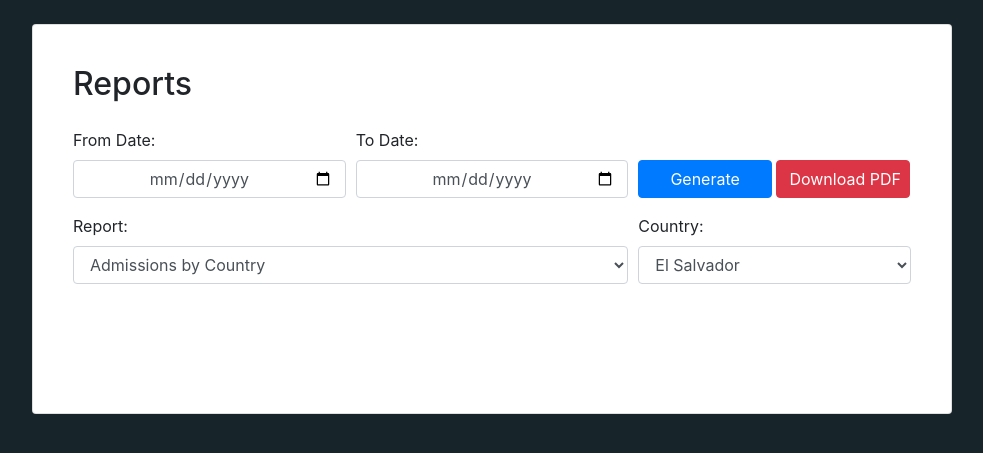
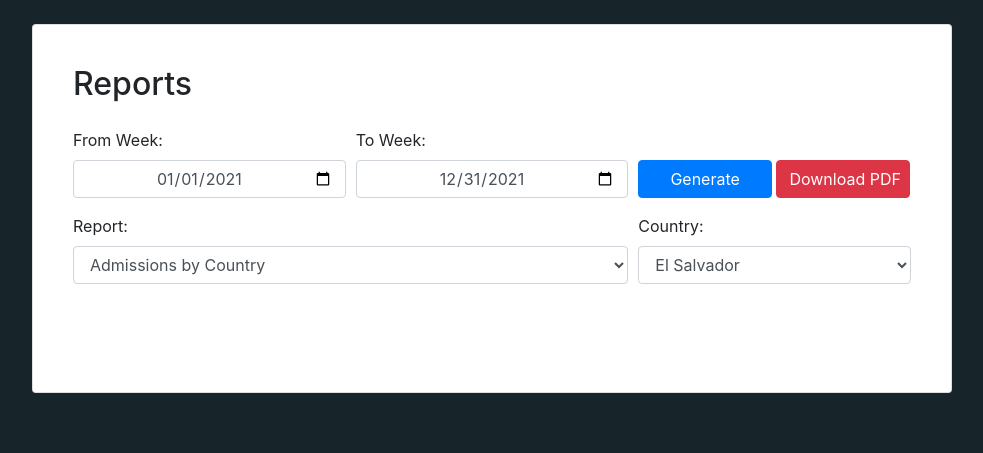
Before and after one commit to daxlem/django-tbg, a Django app: page /class/cinema/reports/ in a window 1280 px wide. Shown: the part 56-509 px from the top of the page, without its empty margins (148-1131 px from the left). Run offline with Django 3.2, Linux system fonts and the light colour scheme; parts of the project's set-up code (start-up, migrations or seed data) failed here and were passed over; some libraries are stand-ins or nearby versions.

Commit message:
Validacion de Reportes
- Validación de reportes.
- Fixes generales.

```diff
--- a/mysite/core/views.py
+++ b/mysite/core/views.py
@@ -7,6 +7,7 @@ from os.path import isfile, join
 from sqlalchemy import create_engine
 import pandas as pd
 import os
+from datetime import datetime
 import warnings
 
 from .forms import CinemaForm
@@ -108,15 +109,56 @@ def generate_report(request):
             from_date = request.POST['from_date']
             country = request.POST['country']
             report = request.POST['report']
+            report_title = ""
 
             if not (to_date and from_date) == "":
+                msg_date_from = datetime.strptime((from_date), '%Y-%m-%d')
+                msg_date_to = datetime.strptime((to_date), '%Y-%m-%d')
+
                 if (report == "Admissions by Country"):
-                    Result = pd.read_sql_query('SELECT cd.country AS country, SUM(cd.week_adm) AS week_adm FROM core_data cd GROUP BY cd.country union all SELECT "Total", SUM(cd.week_adm) FROM core_data cd;', engine)
+                    query = 'SELECT cd.country AS country, SUM(cd.week_adm) AS week_adm FROM core_data cd WHERE substr(week_from,7)||substr(week_from,4,2)||substr(week_from,1,2) >= "@week_from" AND substr(week_to,7)||substr(week_to,4,2)||substr(week_to,1,2) <= "@week_to" GROUP BY cd.country union all SELECT "Total", SUM(cd.week_adm) FROM core_data cd WHERE substr(week_from,7)||substr(week_from,4,2)||substr(week_from,1,2) >= "@week_from" AND substr(week_to,7)||substr(week_to,4,2)||substr(week_to,1,2) <= "@week_to";'
+                    query = query.replace('@week_from',from_date.replace('-',''))
+                    query = query.replace('@week_to', to_date.replace('-',''))
+                    Result = pd.read_sql_query(query,engine)
                     headers = ["Country", "Total Admissions"]
                     dfGeneral = pd.DataFrame(Result)
                     dfGeneral.columns = headers
-                    dfGeneral['Total Admissions'] = dfGeneral['Total Admissions'].astype(int)
-                    dfGeneral['Total Admissions'] = dfGeneral.apply(lambda x: "{:,}".format(x['Total Admissions']), axis=1)
+                    if not (dfGeneral.iloc[0][1] is None):
+                        report_title = 'Report | '+report + ' | '
+                        report_title = report_title + msg_date_from.strftime("%b %d %Y")
+                        report_title = report_title + ' - '
+                        report_title = report_title + msg_date_to.strftime("%b %d %Y")
+                        dfGeneral['Total Admissions'] = dfGeneral['Total Admissions'].astype(int)
+                        dfGeneral['Total Admissions'] = dfGeneral.apply(lambda x: "{:,}".format(x['Total Admissions']), axis=1)
+                    else:
+                        dfGeneral = pd.DataFrame()
+                        msg = 'No Records between '+ msg_date_from.strftime("%b %d %Y")
+                        msg = msg + ' and '
+                        msg = msg + msg_date_to.strftime("%b %d %Y")
+                        messages.warning(request, msg)
+
+
+                if (report == "Gross by Country"):
+                    query = 'SELECT cd.country AS country, SUM(cd.week_gross) AS week_gross FROM core_data cd WHERE substr(week_from,7)||substr(week_from,4,2)||substr(week_from,1,2) >= "@week_from" AND substr(week_to,7)||substr(week_to,4,2)||substr(week_to,1,2) <= "@week_to" GROUP BY cd.country union all SELECT "Total", SUM(cd.week_gross) FROM core_data cd WHERE substr(week_from,7)||substr(week_from,4,2)||substr(week_from,1,2) >= "@week_from" AND substr(week_to,7)||substr(week_to,4,2)||substr(week_to,1,2) <= "@week_to";'
+                    query = query.replace('@week_from',from_date.replace('-',''))
+                    query = query.replace('@week_to', to_date.replace('-',''))
+                    Result = pd.read_sql_query(query,engine)
+                    headers = ["Country", "Total Gross"]
+                    dfGeneral = pd.DataFrame(Result)
+                    dfGeneral.columns = headers
+                    if not (dfGeneral.iloc[0][1] is None):
+                        report_title = 'Report | '+report + ' | '
+                        report_title = report_title + msg_date_from.strftime("%b %d %Y")
+                        report_title = report_title + ' - '
+                        report_title = report_title + msg_date_to.strftime("%b %d %Y")
+                        dfGeneral['Total Gross'] = dfGeneral['Total Gross'].astype(float)
+                        dfGeneral['Total Gross'] = dfGeneral.apply(lambda x: "{:,.2f}".format(x['Total Gross']), axis=1)
+                    else:
+                        dfGeneral = pd.DataFrame()
+                        msg = 'No Records between '+ msg_date_from.strftime("%b %d %Y")
+                        msg = msg + ' and '
+                        msg = msg + msg_date_to.strftime("%b %d %Y")
+                        messages.warning(request, msg)
 
                 if (report == "Admissions by Country and Circuit"):
                     result = engine.execute('SELECT cd.country AS country, SUM(cd.week_adm) AS week_adm FROM core_data cd GROUP BY cd.country;')
@@ -138,18 +180,20 @@ def generate_report(request):
                         data.append(row)
                     result.close()
                     headers = ["Country", "Total Admissions"]
+
+                table_title = 'text-center">'+'\n<h5 style="margin-bottom: 20px; text-align: center;">'
+                table_title = table_title + report_title
+                table_title = table_title + '</h5>'
+
+                df_clean = dfGeneral.to_html(classes='table table-striped table-bordered text-center', justify='center', index=False)
+                df_clean = df_clean.replace('<thead>','<thead class="thead-dark">')
+                df_clean = df_clean.replace('<tr style="text-align: center;">','<tr class="thead-dark" style="text-align: center;">')
+                df_clean = df_clean.replace('<th>','<th scope="col">')
+                df_clean = df_clean.replace('<td>Total</td>\n      <td>','<td bgcolor= "black" style="color:white; font-weight: bold">Total</td>\n      <td bgcolor= "black" style="color:white; font-weight: bold">')
+                df_clean = df_clean.replace('text-center">',table_title)
             else:
                 messages.error(request, "Date Fields Required")
-        table_title = 'text-center">'+'\n<h5 style="margin-bottom: 20px;">Report: '
-        table_title = table_title + report
-        table_title = table_title + '</h5>'
-
-        df_clean = dfGeneral.to_html(classes='table table-striped table-bordered text-center', justify='center', index=False)
-        df_clean = df_clean.replace('<thead>','<thead class="thead-dark">')
-        df_clean = df_clean.replace('<tr style="text-align: center;">','<tr class="thead-dark" style="text-align: center;">')
-        df_clean = df_clean.replace('<th>','<th scope="col">')
-        df_clean = df_clean.replace('<td>Total</td>\n      <td>','<td bgcolor= "black" style="color:white;">Total</td>\n      <td bgcolor= "black" style="color:white;">')
-        df_clean = df_clean.replace('text-center">',table_title)
+                df_clean = dfGeneral.to_html(classes='table table-striped table-bordered text-center', justify='center', index=False)
     else:
         messages.error(request, "No Files Uploaded")
         df_clean = dfGeneral.to_html(classes='table table-striped table-bordered text-center', justify='center', index=False)
--- a/mysite/templates/reports.html
+++ b/mysite/templates/reports.html
@@ -8,22 +8,22 @@
       <h2 style="margin-bottom: 25px">Reports</h2>
       <div class="form-row">
         <div class="form-group col-md-4">
-          <label for="inputFromDate">From Date:</label>
-          <input type='date' class="form-control" name="from_date" min="2019-01-01" max="2021-12-31" id="inputFromDate" style="text-align: center;"/>
+          <label for="inputFromDate">From Week:</label>
+          <input type='date' class="form-control" name="from_date" value="2021-01-01" min="2019-01-01" max="2021-12-31" id="inputFromDate" style="text-align: center;" required/>
           <span class="input-group-addon">
               <span class="glyphicon glyphicon-calendar"></span>
           </span>
         </div>
         <div class="form-group col-md-4">
-          <label for="inputToDate">To Date:</label>
-          <input type='date' class="form-control" name="to_date" min="2019-01-01" max="2021-12-31" id="inputToDate" style="text-align: center;"/>
+          <label for="inputToDate">To Week:</label>
+          <input type='date' class="form-control" name="to_date" value="2021-12-31" min="2019-01-01" max="2021-12-31" id="inputToDate" style="text-align: center;" required/>
           <span class="input-group-addon">
               <span class="glyphicon glyphicon-calendar"></span>
           </span>
         </div>
         <div class="form-group col-md-4">
           <button type="submit" id="btnGenerate" class="btn btn-primary" style="width: 49%; margin-top: 32px;">Generate</button>
-          <button type="submit" class="btn btn-danger" target="_blank" style="width: 49%;  margin-top: 32px;">Download PDF</button>
+          <button type="submit" class="btn btn-danger" onclick="createPDF()" style="width: 49%;  margin-top: 32px;">Download PDF</button>
         </div>
       </div>
 
@@ -32,6 +32,7 @@
           <label for="inputReport">Report:</label>
           <select class="form-control" name="report" id="inputReport">
             <option>Admissions by Country</option>
+            <option>Gross by Country</option>
             <option>Admissions by Country and Circuit</option>
             <option>Top 5 Movies General</option>
             <option>Top 5 Movies By Country</option>
@@ -50,17 +51,42 @@
         </div>
       </div>
 
+    {% endblock %}
+    <script>
+        function createPDF() {
+            var sTable = document.getElementById('form-table').innerHTML;
 
-  {% endblock %}
-  <p></p>
+            var style = "<style>";
+            style = style + "table {width: 75%;font: 17px Calibri;}";
+            style = style + "table, th, td {border: solid 1px #DDD; border-collapse: collapse;";
+            style = style + "padding: 2px 3px;text-align: center;}";
+            style = style + "</style>";
 
-    <div class="form-row" style="margin:15px;">
-      <div class="form-group col-12" style="margin-top: 25px;" style="text-align: center; width: 100%;">
+            // CREATE A WINDOW OBJECT.
+            var win = window.open('', '', 'height=1024,width=768');
+
+            win.document.write('<html><head>');
+            win.document.write('<title>Download Report</title>');   // <title> FOR PDF HEADER.
+            win.document.write(style);          // ADD STYLE INSIDE THE HEAD TAG.
+            win.document.write('</head>');
+            win.document.write('<body>');
+            win.document.write(sTable);         // THE TABLE CONTENTS INSIDE THE BODY TAG.
+            win.document.write('</body></html>');
+
+            win.document.close();   // CLOSE THE CURRENT WINDOW.
+
+            win.print();    // PRINT THE CONTENTS.
+        }
+    </script>
+
+
+    <div class="form-row" id="form-table" style="margin:15px;">
+      <div class="form-group col-12" style="margin-top: 5px;" style="text-align: center; width: 100%;">
         <table class="table table-striped" align="center">
             {{table|safe}}
         </table>
       </div>
     </div>
-</form>
 
-{% endblock %}
+    </form>
+  {% endblock %}
```
Also changed, not shown: tbgdb.sqlite3.
